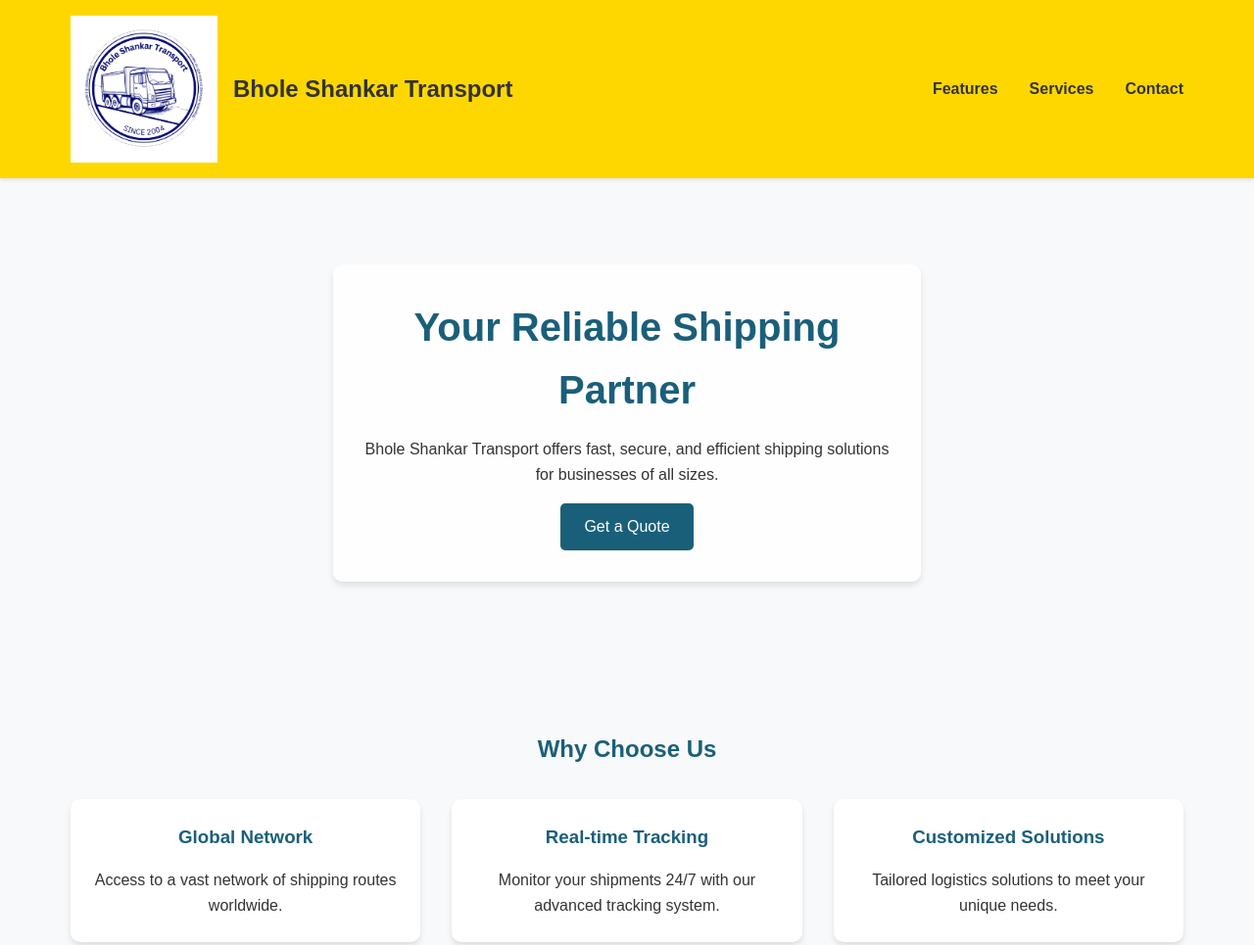
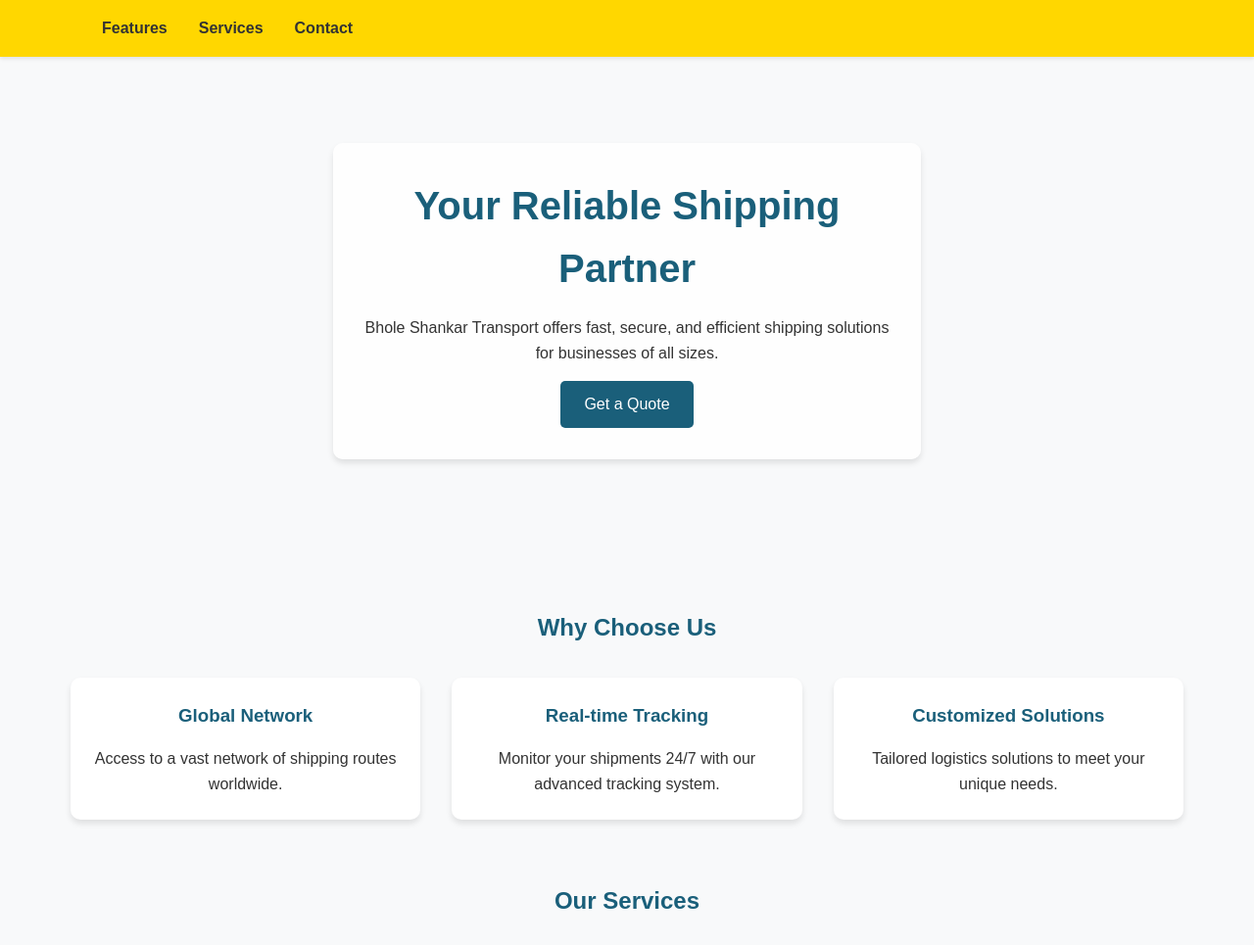
Before and after one commit to shubhanshu74156/bholeshankar, a plain HTML site: page index.html in a window 1280 px wide. Shown: the top 965 px of the page at 98% size. Drawn offline with Linux system fonts and the light colour scheme.

Commit message:
removed logo

```diff
--- a/index.html
+++ b/index.html
@@ -154,10 +154,10 @@
 <body>
     <header>
         <nav>
-            <div class="logo-container">
+            <!-- <div class="logo-container">
                 <img src="https://github.com/shubhanshu74156/bholeshankar/blob/main/Bhole%20Shankar%20Transport-2_page-0001.jpg" alt="Bhole Shankar Transport Logo">
                 <h1>Bhole Shankar Transport</h1>
-            </div>
+            </div> -->
             <ul>
                 <li><a href="#features">Features</a></li>
                 <li><a href="#services">Services</a></li>
```
